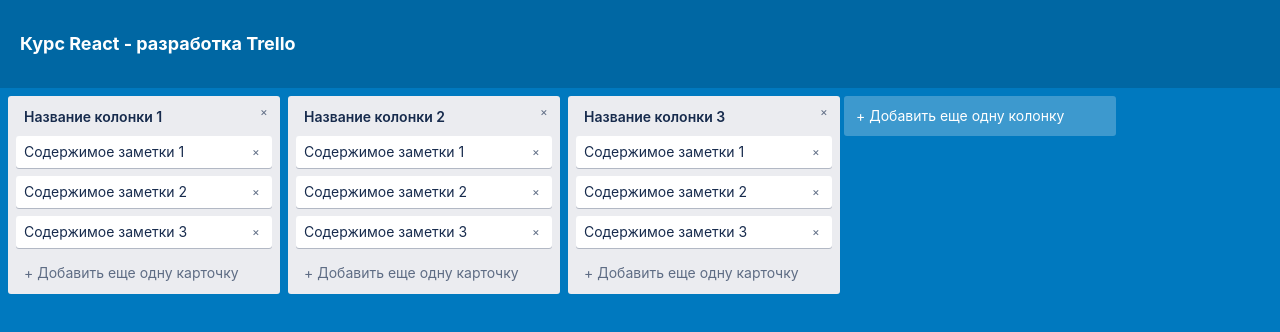
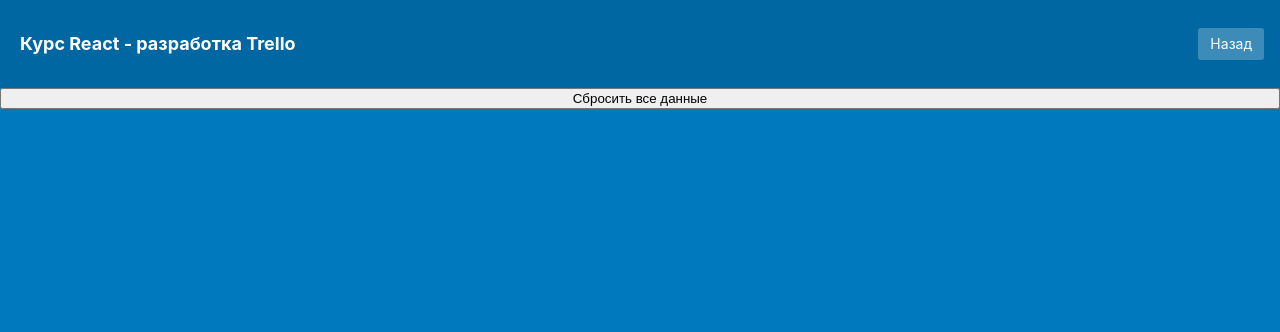
Before and after one commit to alexbidenko/admire_trello, a React (Create React App) app: page /settings in a window 1280 px wide. Shown: the top 332 px of the page. Built offline with nearby package versions, Linux system fonts and the light colour scheme.

Commit message:
Tutorial 12

```diff
--- a/src/App.js
+++ b/src/App.js
@@ -3,15 +3,26 @@
 import Body from "./components/Body";
 import {Provider} from "react-redux";
 
-import store from './store'
+import store from './store';
+import {BrowserRouter, Switch, Route} from "react-router-dom";
+import Settings from "./components/Settings";
 
 function App() {
   return (
       <Provider store={store}>
-          <div className="App">
-              <Header />
-              <Body />
-          </div>
+          <BrowserRouter>
+              <div className="App">
+                  <Header />
+                  <Switch>
+                      <Route path="/settings">
+                          <Settings />
+                      </Route>
+                      <Route path="/">
+                          <Body />
+                      </Route>
+                  </Switch>
+              </div>
+          </BrowserRouter>
       </Provider>
   );
 }
--- a/src/components/Card/index.jsx
+++ b/src/components/Card/index.jsx
@@ -2,8 +2,9 @@
 import {memo, useEffect, useRef, useState} from "react";
 import {Draggable} from "react-beautiful-dnd";
 import Modal from "../Modal";
+import PropTypes from 'prop-types';
 
-const Card = ({ content, onUpdate, columnId, cardId, index }) => {
+const Card = ({ content, onUpdate, columnId, cardId, index, description }) => {
     const [isRedact, setIsRedact] = useState(!content);
     const [isOpen, setIsOpen] = useState(false);
     const ref = useRef(null);
@@ -49,9 +50,18 @@
                 )}
             </Draggable>
 
-            <Modal isOpen={isOpen} onClose={() => setIsOpen(false)} content={content} columnId={columnId} cardId={cardId} />
+            <Modal isOpen={isOpen} onClose={() => setIsOpen(false)} content={content} columnId={columnId} cardId={cardId} description={description} />
         </>
     );
 };
 
+Card.propTypes = {
+    content: PropTypes.string.isRequired,
+    description: PropTypes.string,
+    onUpdate: PropTypes.func.isRequired,
+    columnId: PropTypes.number.isRequired,
+    cardId: PropTypes.number.isRequired,
+    index: PropTypes.number.isRequired,
+};
+
 export default memo(Card);
--- a/src/components/Column/index.jsx
+++ b/src/components/Column/index.jsx
@@ -54,7 +54,7 @@
                         >
                             {innerProvided => (
                                 <div className={style.column__cardBody} ref={innerProvided.innerRef} {...innerProvided.droppableProps}>
-                                    {cards.map((el, index) => <Card key={el.id} content={el.content} onUpdate={dispatch} columnId={columnId} cardId={el.id} index={index} />)}
+                                    {cards.map((el, index) => <Card key={el.id} content={el.content} onUpdate={dispatch} columnId={columnId} cardId={el.id} index={index} description={el.description} />)}
                                     {innerProvided.placeholder}
                                 </div>
                             )}
--- a/src/components/Header/Header.module.css
+++ b/src/components/Header/Header.module.css
@@ -36,3 +36,28 @@
   padding: 0 12px;
   height: 32px;
 }
+
+.header__link {
+  border-radius: 3px;
+  cursor: pointer;
+  float: right;
+  margin-left: auto;
+  font-size: 14px;
+  height: 32px;
+  line-height: 32px;
+  margin-right: 8px;
+  max-width: 400px;
+  overflow: hidden;
+  padding: 0 12px;
+  position: relative;
+  text-decoration: none;
+  text-overflow: ellipsis;
+  color: #fff;
+  font-family: -apple-system,BlinkMacSystemFont,Segoe UI,Roboto,Noto Sans,Ubuntu,Droid Sans,Helvetica Neue,sans-serif;
+  background-color: hsla(0,0%,100%,.24);
+  transition: background-color 0.3s ease;
+}
+
+.header__link:hover {
+  background-color: #52A4D4;
+}
--- a/src/components/Header/index.jsx
+++ b/src/components/Header/index.jsx
@@ -1,11 +1,13 @@
 import style from './Header.module.css';
 import {useEffect, useRef, useState} from "react";
 import {getMeta, saveMeta} from "../../api/board";
+import {Link, useLocation} from "react-router-dom";
 
 const Header = () => {
     const [isRedact, setIsRedact] = useState(false);
     const [title, setTitle] = useState('');
     const ref = useRef(null);
+    const location = useLocation();
 
     useEffect(() => {
         if (isRedact) ref.current.focus();
@@ -26,6 +28,11 @@
                     ? <input value={title} className={style.header__redactTitle} onChange={(v) => setTitle(v.target.value)} ref={ref} onBlur={() => setIsRedact(false)} />
                     : <h1 className={style.header__title} onClick={() => setIsRedact(true)}>{title}</h1>
             }
+            {
+                location.pathname === '/settings'
+                    ? <Link to="/" className={style.header__link}>Назад</Link>
+                    : <Link to="/settings" className={style.header__link}>Настройки</Link>
+            }
         </header>
     );
 };
--- a/src/components/Modal/index.jsx
+++ b/src/components/Modal/index.tsx
@@ -1,14 +1,20 @@
 import {CSSTransition} from "react-transition-group";
-import {useMemo, Suspense, lazy} from "react";
+import React, {useMemo, Suspense, lazy} from "react";
 import {createPortal} from "react-dom";
 import style from './Modal.module.css';
 import './ModalTransition.css';
+import {RedactCardProps} from "../RedactCard";
 
 const RedactCard = lazy(() => import("../RedactCard"));
 
-const Modal = ({ isOpen, onClose, ...props }) => {
+type ModalProps = {
+    isOpen: boolean;
+    onClose: () => void;
+} & RedactCardProps;
+
+const Modal: React.FC<ModalProps> = ({ isOpen, onClose, ...props }) => {
     const modals = useMemo(() => {
-        return document.getElementById('modals');
+        return document.getElementById('modals')!;
     }, []);
 
     return createPortal(
--- a/src/components/RedactCard/index.jsx
+++ b/src/components/RedactCard/index.tsx
@@ -1,7 +1,15 @@
 import style from './RedactCard.module.css';
 import {useDispatch} from "react-redux";
+import React from 'react';
 
-const RedactCard = ({ content, columnId, cardId }) => {
+export type RedactCardProps = {
+    content: string;
+    description?: string;
+    columnId: number;
+    cardId: number;
+};
+
+const RedactCard: React.FC<RedactCardProps> = ({ content, description, columnId, cardId }) => {
     const dispatch = useDispatch();
 
     return (
@@ -17,7 +25,14 @@
                 })} />
                 <p className={style.redactCard__column}>в колонке Название колонки 1</p>
                 <h5 className={style.redactCard__description}>Описание</h5>
-                <textarea className={style.redactCard__textarea} placeholder="Добавить более подробное описание..." />
+                <textarea className={style.redactCard__textarea} placeholder="Добавить более подробное описание..." value={description} onChange={(v) => dispatch({
+                    type: 'update_card_description',
+                    payload: {
+                        description: v.target.value,
+                        column_id: columnId,
+                        card_id: cardId,
+                    }
+                })} />
             </div>
         </div>
     );
--- /dev/null
+++ b/src/components/Settings/index.jsx
@@ -0,0 +1,7 @@
+const Settings = () => {
+    return (
+        <button onClick={() => localStorage.clear()}>Сбросить все данные</button>
+    );
+};
+
+export default Settings;
--- /dev/null
+++ b/src/react-app-env.d.ts
@@ -0,0 +1 @@
+/// <reference types="react-scripts" />
--- a/src/store/board.js
+++ b/src/store/board.js
@@ -9,6 +9,9 @@
     switch (type) {
         case 'update_card':
             column.cards.find((c) => c.id === payload.card_id).content = payload.content;
+            break;
+        case 'update_card_description':
+            column.cards.find((c) => c.id === payload.card_id).description = payload.description;
             break;
         case 'update_column_title':
             column.title = payload.title;
```
Also changed, not shown: package.json (+9 -0 lines), tsconfig.json (added, +28 -0 lines), 2 other files (tests, documents, lock files or other folders).
